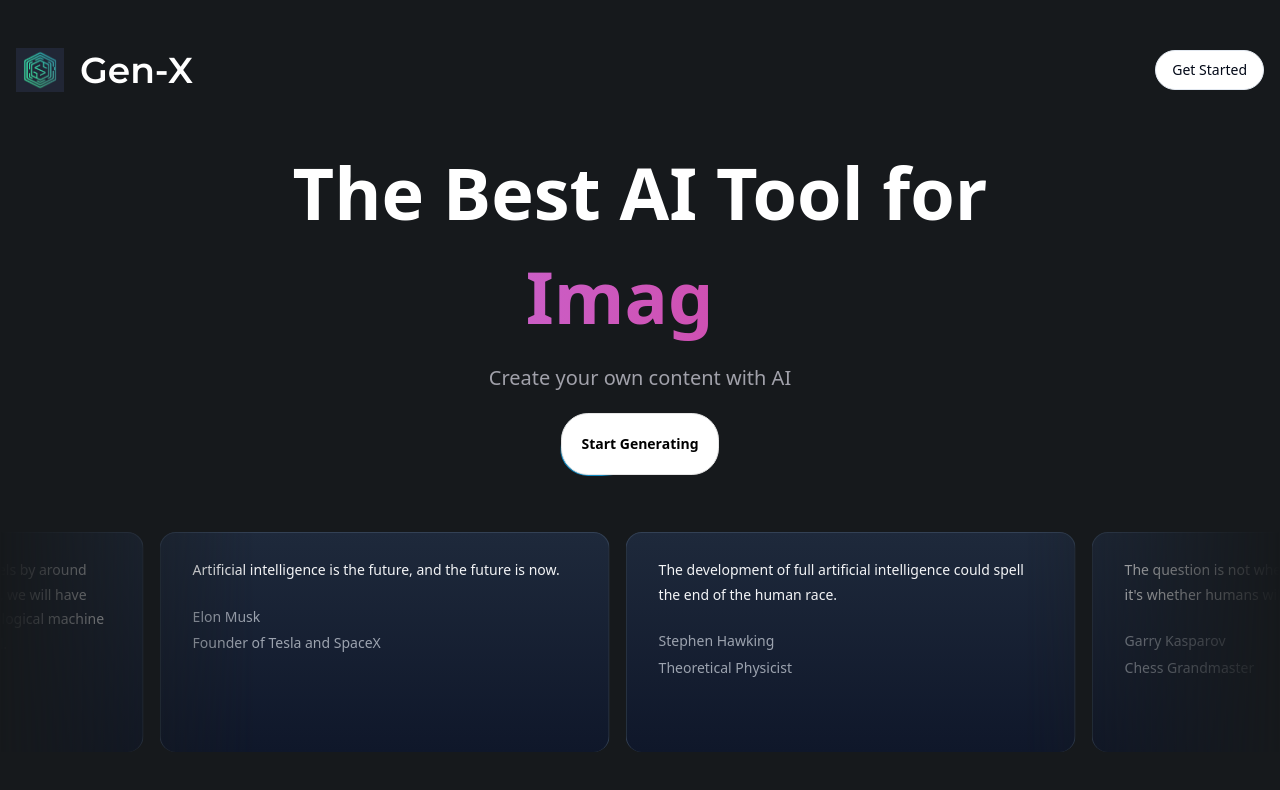
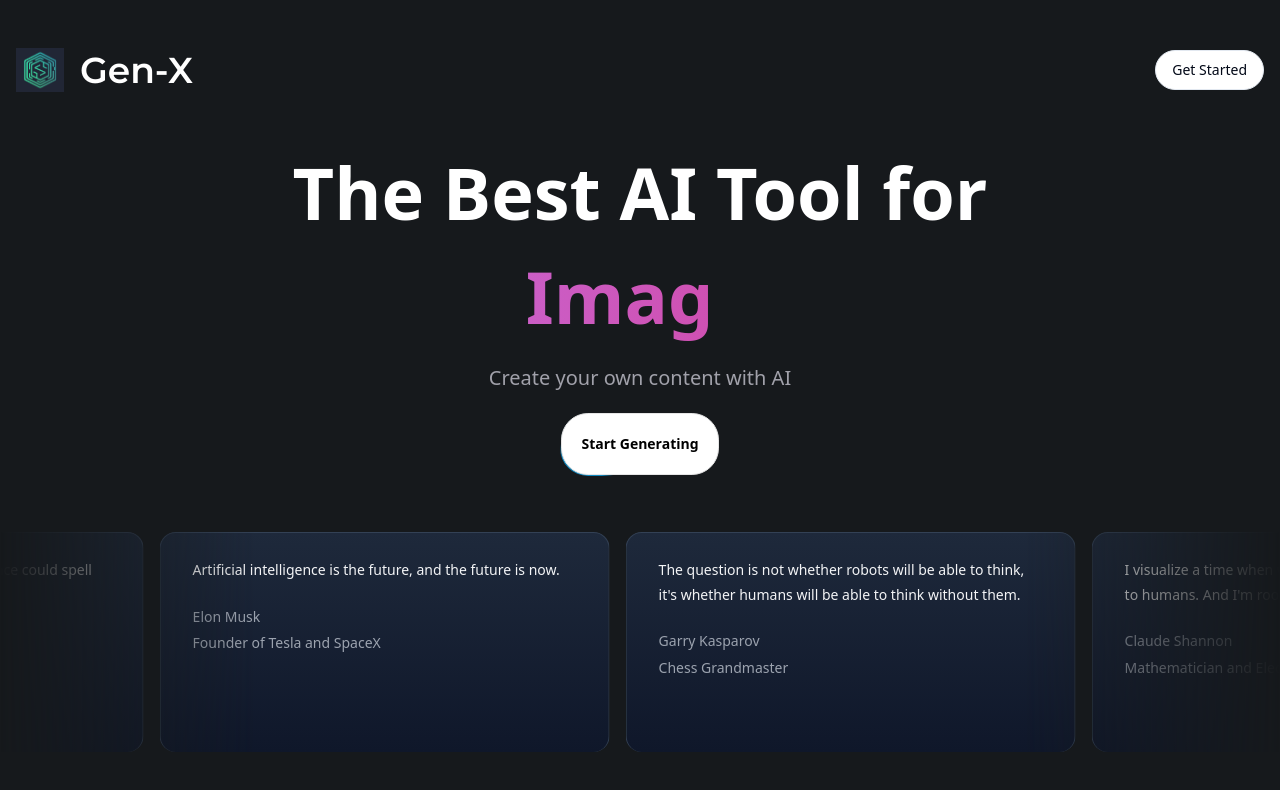
Before and after one commit to KiranBabu007/AI-Content-Creation, a Next.js app: page / in a window 1280 px wide. Shown: the top 790 px of the page. Built offline with nearby package versions, Linux system fonts and the light colour scheme; no server answers.

Commit message:
Remove duplicate testimonial and add Stephen Hawking's quote

```diff
--- a/components/landingcontent.tsx
+++ b/components/landingcontent.tsx
@@ -10,12 +10,7 @@ const testimonials = [
         name: "Elon Musk",
         title: "Founder of Tesla and SpaceX",
     },
-    {
-        quote:
-            "The development of full artificial intelligence could spell the end of the human race.",
-        name: "Stephen Hawking",
-        title: "Theoretical Physicist",
-    },
+
     {
         quote: "The question is not whether robots will be able to think, it's whether humans will be able to think without them.",
         name: "Garry Kasparov",
@@ -32,6 +27,11 @@ const testimonials = [
             "Artificial intelligence will reach human levels by around 2029. Follow that out further to, say, 2045, we will have multiplied the intelligence, the human biological machine intelligence of our civilization a billion-fold.",
         name: "Ray Kurzweil",
         title: "Director of Engineering at Google",
+    }, {
+        quote:
+            "The development of full artificial intelligence could spell the end of the human race.",
+        name: "Stephen Hawking",
+        title: "Theoretical Physicist",
     },
 ];
 
```
